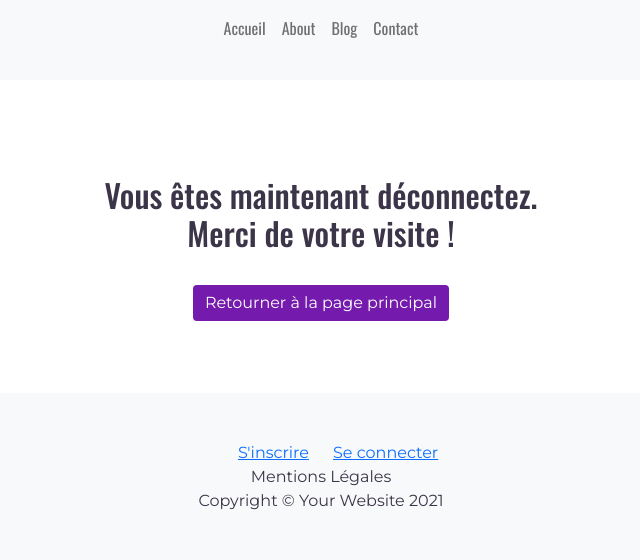
After one commit to CharB-22/OC-blog-professionnel, a PHP site: template App/View/DisconnectView.php in a window 1280 px wide. The commit adds this page. Shown: the top 560 px of the page, without its empty margins (319-959 px from the left). Run offline with PHP 8.4, Linux system fonts and the light colour scheme; the template is opened without the code that fills it, so the values that code supplies are empty.

Commit message:
Create the disconnect journey

```diff
--- a/App/Model/Comment.php
+++ b/App/Model/Comment.php
@@ -158,10 +158,10 @@ class Comment extends AbstractEntity
             $alert = "danger";
         }
 
-        /*else if (empty($this->getUserId()))
+        else if (empty($this->getUserId()))
         {
-            $message = "Vous devez d'abord vous identifiez.";
-        }*/
+            $message = "Vous devez vous identifiez pour laisser un commentaire.";
+        }
 
 
         if (empty($message) && empty($alert))
--- /dev/null
+++ b/App/View/DisconnectView.php
@@ -0,0 +1,14 @@
+<?php
+
+$this->title = "Déconnexion";
+
+?>
+
+<div id="about" class="container my-5">
+        <div class="row text-center">
+            <h2>Vous êtes maintenant déconnectez.<br>Merci de votre visite !</h2>
+        </div>
+        <div class="container-fluid d-flex justify-content-evenly py-4">
+            <a href="index.php?route=home" type="button" class="btn btn-primary">Retourner à la page principal</a>
+        </div>
+    </div>
--- a/App/View/Layout.php
+++ b/App/View/Layout.php
@@ -69,7 +69,7 @@
                 if (isset($_SESSION["id"]))
                 {
             ?>
-                <form method="post" action="index.php?route=home" class="text-center">
+                <form method="post" action="index.php?route=disconnect" class="text-center">
                     <p>Vous êtes connecté en tant que <?= htmlspecialchars($_SESSION['name'])?> <?= htmlspecialchars($_SESSION['lastName'])  ?></p>
                     <button type="submit" name="disconnect" class="btn btn-primary m-3">Se Déconnecter</button>
                 </form>
--- a/config/Router.php
+++ b/config/Router.php
@@ -58,6 +58,8 @@
                         case 'connect':
                             $this->frontendController->connect();
                             break;
+                        case 'disconnect':
+                            $this->frontendController->disconnect();
                         default:
                             echo "Cette page n'existe pas";
                             break;
```
Also changed, not shown: App/Controller/FrontendController.php (+16 -0 lines).
